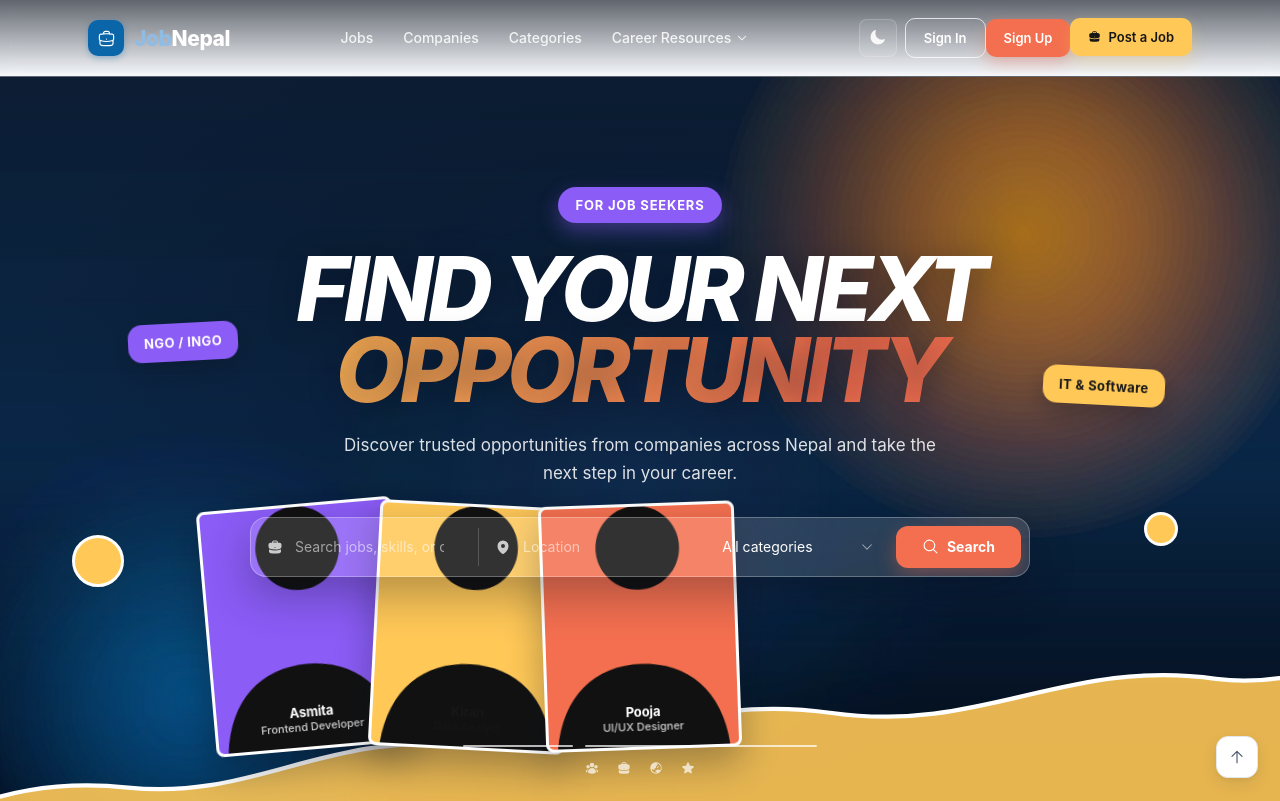
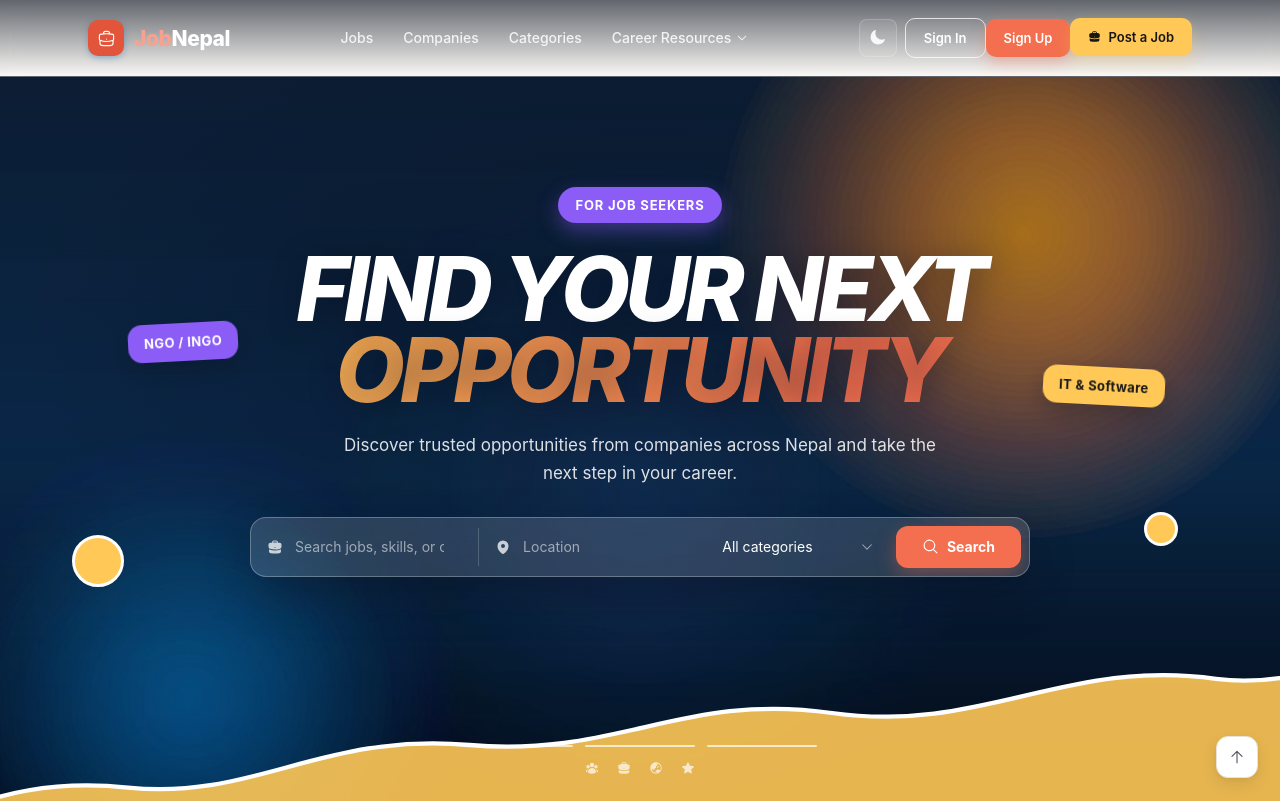
Before and after one commit to PRINCEZ110/JobNepal, a React (Vite) app: page / in a window 1280 px wide. Shown: the top 801 px of the page. Built offline with nearby package versions, Linux system fonts and the light colour scheme.

Commit message:
refactor: streamline hero section and index styles

```diff
--- a/src/Components/Hero/Hero.css
+++ b/src/Components/Hero/Hero.css
@@ -103,88 +103,6 @@
   height: 34px;
   top: 6%;
   right: 15%;
-}
-
-/* ---------- z3 profile cards ---------- */
-
-.hero-cards {
-  position: absolute;
-  left: 50%;
-  bottom: 7%;
-  transform: translateX(-50%);
-  z-index: 3;
-  display: flex;
-  align-items: flex-end;
-  pointer-events: none;
-}
-
-.hero-card-slot {
-  margin: 0 -14px;
-  transform: translate3d(calc(var(--px, 0) * 5px), calc(var(--py, 0) * 4px), 0);
-  will-change: transform;
-}
-.hero-card-slot:nth-child(1) { z-index: 1; }
-.hero-card-slot:nth-child(2) { z-index: 2; }
-.hero-card-slot:nth-child(3) { z-index: 3; }
-.hero-card-slot:nth-child(4) { z-index: 2; }
-.hero-card-slot:nth-child(5) { z-index: 1; }
-
-.hero-card {
-  transform: rotate(var(--rot, 0deg));
-  animation: card-up 0.85s cubic-bezier(0.22, 1, 0.36, 1) both;
-  animation-delay: var(--d, 0s);
-  will-change: transform;
-}
-
-.hero-card-float {
-  animation: card-float 6s ease-in-out infinite;
-  animation-delay: var(--fd, 0s);
-  will-change: transform;
-}
-
-.hero-card-inner {
-  position: relative;
-  width: 196px;
-  height: 246px;
-  border: 3px solid #ffffff;
-  border-radius: 8px;
-  box-shadow: 0 16px 36px rgba(9, 14, 28, 0.32);
-  overflow: hidden;
-}
-
-.hero-card-inner > svg,
-.hero-card-photo {
-  position: absolute;
-  top: -15%;
-  left: 50%;
-  width: 124%;
-  height: auto;
-  transform: translateX(-50%);
-  filter: saturate(0) contrast(1.06);
-}
-
-.hero-card-caption {
-  position: absolute;
-  left: 10px;
-  right: 10px;
-  bottom: 12px;
-  text-align: center;
-  line-height: 1.25;
-}
-
-.hero-card-name {
-  display: block;
-  font-size: 13px;
-  font-weight: 750;
-  letter-spacing: -0.01em;
-}
-
-.hero-card-role {
-  display: block;
-  font-size: 11px;
-  font-weight: 550;
-  opacity: 0.8;
-  margin-top: 1px;
 }
 
 /* ---------- z4 arrows ---------- */
@@ -547,16 +465,6 @@
   to { opacity: 1; transform: translateY(0); }
 }
 
-@keyframes card-up {
-  from { opacity: 0; transform: translateY(52px) rotate(calc(var(--rot, 0deg) - 10deg)); }
-  to { opacity: 1; transform: translateY(0) rotate(var(--rot, 0deg)); }
-}
-
-@keyframes card-float {
-  0%, 100% { transform: translateY(0); }
-  50% { transform: translateY(-3px); }
-}
-
 @keyframes label-pop {
   from { opacity: 0; transform: translateY(18px) scale(0.92) rotate(var(--rot, 0deg)); }
   to { opacity: 1; transform: translateY(0) scale(1) rotate(var(--rot, 0deg)); }
@@ -585,15 +493,11 @@
 /* ---------- Responsive ---------- */
 
 @media (max-width: 1100px) {
-  .hero-card-inner { width: 168px; height: 210px; }
-  .hero-card-slot { margin: 0 -11px; }
   .hero-arrow-slot--tl { left: 6%; }
   .hero-arrow-slot--br { right: 5%; }
 }
 
 @media (max-width: 900px) {
-  .hero-card-slot:nth-child(5) { display: none; }
-  .hero-card-inner { width: 150px; height: 188px; }
   .hero-label-slot--l { left: 5%; }
   .hero-label-slot--r { right: 4%; }
   .hero-arrow-slot--bl { display: none; }
@@ -638,15 +542,6 @@
     width: auto;
   }
 
-  .hero-cards { bottom: 9%; }
-  .hero-card-slot:nth-child(4) { display: none; }
-  .hero-card-slot { margin: 0 -9px; }
-  .hero-card-inner { width: 112px; height: 142px; border-width: 2px; }
-
-  .hero-card-caption { bottom: 8px; }
-  .hero-card-name { font-size: 11px; }
-  .hero-card-role { font-size: 9.5px; }
-
   .hero-label-slot--l { top: auto; left: 3%; bottom: 38%; }
   .hero-label-slot--r { top: auto; right: 3%; bottom: 30%; }
   .hero-label { font-size: 11px; padding: 7px 12px; border-radius: 12px; }
@@ -667,8 +562,6 @@
   .hero-container { padding-top: 70px; }
   .hero-title { font-size: clamp(3.6rem, 6.2vw, 6rem); margin-bottom: 14px; }
   .hero-subtitle { margin-bottom: 20px; }
-  .hero-cards { bottom: 3%; }
-  .hero-card-inner { width: 164px; height: 202px; }
   .hero-arrow-slot--tl { top: 24%; }
 }
 
@@ -676,8 +569,6 @@
 
 @media (prefers-reduced-motion: reduce) {
   .hero-reveal,
-  .hero-card,
-  .hero-card-float,
   .hero-label,
   .hero-arrow,
   .hero-arrow svg,
--- a/src/Components/Hero/Hero.jsx
+++ b/src/Components/Hero/Hero.jsx
@@ -14,25 +14,6 @@
 const suggestions = {
   jobs: ['Laravel Developer', 'Accountant', 'Program Coordinator', 'Sales Executive', 'React Developer', 'Civil Engineer', 'English Teacher', 'HR Manager'],
   locations: ['Kathmandu', 'Lalitpur', 'Pokhara', 'Biratnagar', 'Chitwan', 'Surkhet'],
-}
-
-const profileCards = [
-  { name: 'Asmita', role: 'Frontend Developer', bg: '#8B5CF6', fg: '#ffffff', rot: '-5deg', img: '' },
-  { name: 'Kiran', role: 'Data Analyst', bg: '#FFC857', fg: '#171717', rot: '3deg', img: '' },
-  { name: 'Pooja', role: 'UI/UX Designer', bg: '#F36F4F', fg: '#ffffff', rot: '-2deg', img: '' },
-  { name: 'Rajan', role: 'Marketing Lead', bg: '#ffffff', fg: '#171717', rot: '4deg', img: '' },
-  { name: 'Sneha', role: 'HR Manager', bg: '#8B5CF6', fg: '#ffffff', rot: '-4deg', img: '' },
-]
-
-function HeroPerson() {
-  return (
-    <svg viewBox="0 0 200 250" aria-hidden="true" focusable="false">
-      <g fill="#171717">
-        <path d="M100 30c19.6 0 35.5 15.9 35.5 35.5S119.6 101 100 101 64.5 85.1 64.5 65.5 80.4 30 100 30z" />
-        <path d="M26 250c0-55 30-86 74-86s74 31 74 86z" />
-      </g>
-    </svg>
-  )
 }
 
 function Hero() {
@@ -158,24 +139,6 @@
         </div>
         <span className="hero-blob-bubble hero-blob-bubble--one" />
         <span className="hero-blob-bubble hero-blob-bubble--two" />
-      </div>
-
-      <div className="hero-cards" aria-hidden="true">
-        {profileCards.map((c, i) => (
-          <div key={c.name} className="hero-card-slot">
-            <div className="hero-card" style={{ '--rot': c.rot, '--d': `${0.8 + i * 0.09}s` }}>
-              <div className="hero-card-float" style={{ '--fd': `${i * 0.7}s` }}>
-                <div className="hero-card-inner" style={{ background: c.bg, color: c.fg }}>
-                  {c.img ? <img className="hero-card-photo" src={c.img} alt="" /> : <HeroPerson />}
-                  <div className="hero-card-caption">
-                    <span className="hero-card-name">{c.name}</span>
-                    <span className="hero-card-role">{c.role}</span>
-                  </div>
-                </div>
-              </div>
-            </div>
-          </div>
-        ))}
       </div>
 
       <div className="hero-arrows" aria-hidden="true">
--- a/src/index.css
+++ b/src/index.css
@@ -11,45 +11,57 @@
    ============================================================ */
 
 :root {
-  /* Brand */
-  --brand-50: #eef5fc;
-  --brand-100: #dcebf8;
-  --brand-200: #bcd8f1;
-  --brand-300: #8fbce4;
-  --brand-400: #5c9ad1;
-  --brand-500: #2f7bb8;
-  --brand-600: #0b66a9;
-  --brand-700: #0a5288;
-  --brand-800: #0a4269;
-  --brand-900: #0b3857;
-  --brand-950: #07243a;
+  /* Brand (coral) */
+  --brand-50: #fef3f0;
+  --brand-100: #fde5df;
+  --brand-200: #fac8bc;
+  --brand-300: #f8a18f;
+  --brand-400: #f57f64;
+  --brand-500: #f36f4f;
+  --brand-600: #e2553a;
+  --brand-700: #c4422c;
+  --brand-800: #9d3524;
+  --brand-900: #7d2b1f;
+  --brand-950: #431309;
 
-  /* Accent (amber) */
-  --accent-50: #fffbeb;
-  --accent-100: #fef3c7;
-  --accent-200: #fde68a;
-  --accent-300: #fcd34d;
-  --accent-400: #fbbf24;
-  --accent-500: #f59e0b;
-  --accent-600: #d97706;
-  --accent-700: #b45309;
-  --accent-800: #92400e;
+  /* Accent (yellow) */
+  --accent-50: #fff8e6;
+  --accent-100: #fff1c8;
+  --accent-200: #ffe394;
+  --accent-300: #ffd96e;
+  --accent-400: #ffc857;
+  --accent-500: #f5b23a;
+  --accent-600: #dd971f;
+  --accent-700: #b8771a;
+  --accent-800: #945c18;
+
+  /* Purple (support) */
+  --purple-50: #f5f2fe;
+  --purple-100: #ece6fd;
+  --purple-200: #d9cdfa;
+  --purple-300: #bea6f6;
+  --purple-400: #a07ef0;
+  --purple-500: #8b5cf6;
+  --purple-600: #7738ee;
+  --purple-700: #6724d7;
+  --purple-800: #541fb0;
+  --purple-900: #461c8e;
 
   /* Semantic surfaces (light) */
-  --bg: #f6f8fb;
-  --bg-subtle: #f1f4f9;
+  --bg: #faf8f5;
+  --bg-subtle: #f5f1ea;
   --surface: #ffffff;
-  --surface-2: #f8fafc;
-  --surface-hover: #f1f5f9;
-  --border: #e3e8f0;
-  --border-strong: #cbd5e1;
+  --surface-2: #faf7f3;
+  --surface-hover: #f3efe9;
+  --border: #e9e2d9;
+  --border-strong: #d8cec0;
 
   /* Text */
-  --text: #0f1c2e;
-  --text-secondary: #47566b;
-  --text-muted: #7a889c;
+  --text: #1b1b1f;
+  --text-secondary: #55555e;
+  --text-muted: #8a8a93;
   --text-inverse: #ffffff;
-  --text-on-accent: #3a2504;
+  --text-on-accent: #171717;
 
   /* Status */
   --success: #059669;
@@ -60,14 +72,14 @@
   --success-500: #10b981;
   --success-600: #059669;
   --success-950: #022c22;
-  --warning: #d97706;
-  --warning-soft: #fffbeb;
-  --warning-100: #fef3c7;
-  --warning-200: #fde68a;
-  --warning-300: #fcd34d;
-  --warning-500: #f59e0b;
-  --warning-600: #d97706;
-  --warning-950: #451a03;
+  --warning: #f5b23a;
+  --warning-soft: #fff8e6;
+  --warning-100: #fff1c8;
+  --warning-200: #ffe394;
+  --warning-300: #ffd96e;
+  --warning-500: #f5b23a;
+  --warning-600: #dd971f;
+  --warning-950: #3d2a05;
   --error: #dc2626;
   --error-soft: #fef2f2;
   --error-100: #fee2e2;
@@ -78,15 +90,15 @@
   --error-700: #b91c1c;
   --error-800: #991b1b;
   --error-950: #450a0a;
-  --info: #0b66a9;
-  --info-soft: #eef5fc;
-  --info-100: #dbeafe;
-  --info-300: #93c5fd;
-  --info-500: #3b82f6;
-  --info-950: #172554;
+  --info: #e2553a;
+  --info-soft: #fef3f0;
+  --info-100: #fde5df;
+  --info-300: #f8a18f;
+  --info-500: #f36f4f;
+  --info-950: #431309;
 
   /* Focus */
-  --focus-ring: rgba(11, 102, 169, 0.25);
+  --focus-ring: rgba(226, 85, 58, 0.3);
   --ring: var(--focus-ring);
 
   /* Layout */
@@ -102,11 +114,11 @@
   --r-full: 999px;
 
   /* Shadow */
-  --shadow-card: 0 1px 2px rgba(15, 28, 46, 0.05), 0 1px 3px rgba(15, 28, 46, 0.07);
-  --shadow-card-hover: 0 6px 16px rgba(15, 28, 46, 0.09), 0 2px 6px rgba(15, 28, 46, 0.05);
-  --shadow-popover: 0 8px 24px rgba(15, 28, 46, 0.12), 0 2px 6px rgba(15, 28, 46, 0.06);
-  --shadow-modal: 0 24px 48px rgba(15, 28, 46, 0.18);
-  --shadow-sticky: 0 1px 0 rgba(15, 28, 46, 0.06), 0 8px 24px rgba(15, 28, 46, 0.06);
+  --shadow-card: 0 1px 2px rgba(23, 23, 23, 0.05), 0 1px 3px rgba(23, 23, 23, 0.07);
+  --shadow-card-hover: 0 6px 16px rgba(23, 23, 23, 0.09), 0 2px 6px rgba(23, 23, 23, 0.05);
+  --shadow-popover: 0 8px 24px rgba(23, 23, 23, 0.12), 0 2px 6px rgba(23, 23, 23, 0.06);
+  --shadow-modal: 0 24px 48px rgba(23, 23, 23, 0.18);
+  --shadow-sticky: 0 1px 0 rgba(23, 23, 23, 0.06), 0 8px 24px rgba(23, 23, 23, 0.06);
 
   /* Type scale */
   --text-xs: 12px;
@@ -128,26 +140,26 @@
 }
 
 body.dark {
-  --bg: #0b1220;
-  --bg-subtle: #0e1626;
-  --surface: #111a2c;
-  --surface-2: #16203a;
-  --surface-hover: #1a2540;
-  --border: #233046;
-  --border-strong: #33415c;
+  --bg: #141416;
+  --bg-subtle: #18181b;
+  --surface: #1c1c20;
+  --surface-2: #232327;
+  --surface-hover: #2a2a2f;
+  --border: #2f2f35;
+  --border-strong: #40404a;
 
-  --text: #e8eef7;
-  --text-secondary: #a8b6ca;
-  --text-muted: #75839a;
-  --text-inverse: #0f1c2e;
-  --text-on-accent: #3a2504;
+  --text: #f2f0ec;
+  --text-secondary: #b5b3ad;
+  --text-muted: #86847e;
+  --text-inverse: #171717;
+  --text-on-accent: #171717;
 
   --success-soft: #0d2b22;
-  --warning-soft: #2b2208;
+  --warning-soft: #332a12;
   --error-soft: #331418;
-  --info-soft: #0e2238;
+  --info-soft: #332018;
 
-  --focus-ring: rgba(143, 188, 228, 0.35);
+  --focus-ring: rgba(248, 161, 143, 0.35);
 
   --shadow-card: 0 1px 2px rgba(0, 0, 0, 0.35), 0 1px 3px rgba(0, 0, 0, 0.4);
   --shadow-card-hover: 0 8px 20px rgba(0, 0, 0, 0.45), 0 2px 6px rgba(0, 0, 0, 0.3);
@@ -364,15 +376,15 @@
 .btn--primary {
   background: var(--brand-600);
   color: #fff;
-  box-shadow: 0 1px 2px rgba(15, 28, 46, 0.2);
+  box-shadow: 0 1px 2px rgba(23, 23, 23, 0.2);
 }
-.btn--primary:hover:not(:disabled) { background: var(--brand-700); box-shadow: 0 4px 12px rgba(11, 102, 169, 0.35); }
+.btn--primary:hover:not(:disabled) { background: var(--brand-700); box-shadow: 0 4px 12px rgba(226, 85, 58, 0.35); }
 body.dark .btn--primary:hover:not(:disabled) { box-shadow: 0 4px 14px rgba(0, 0, 0, 0.5); }
 
 .btn--accent {
   background: var(--accent-500);
   color: var(--text-on-accent);
-  box-shadow: 0 1px 2px rgba(15, 28, 46, 0.15);
+  box-shadow: 0 1px 2px rgba(23, 23, 23, 0.15);
 }
 .btn--accent:hover:not(:disabled) { background: var(--accent-600); }
 
```
